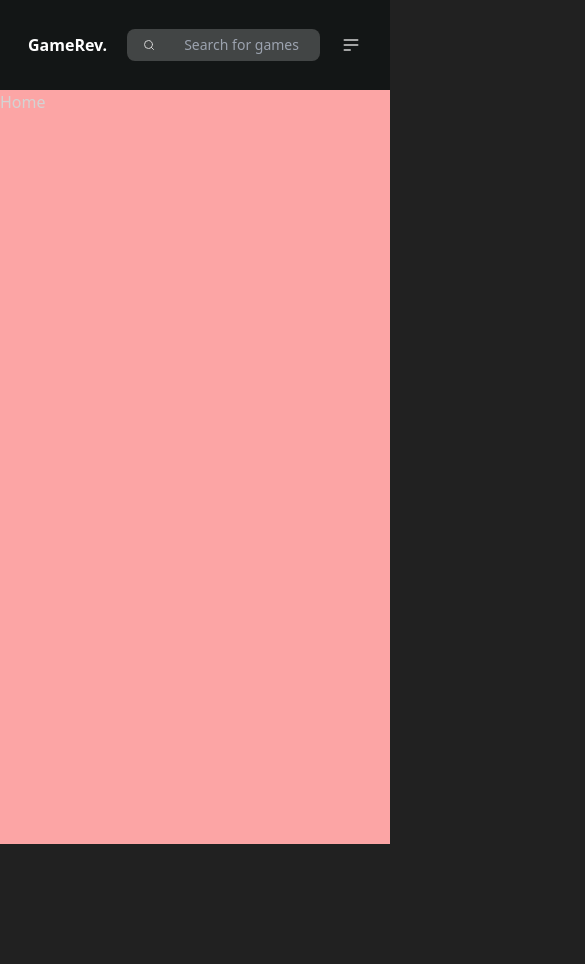
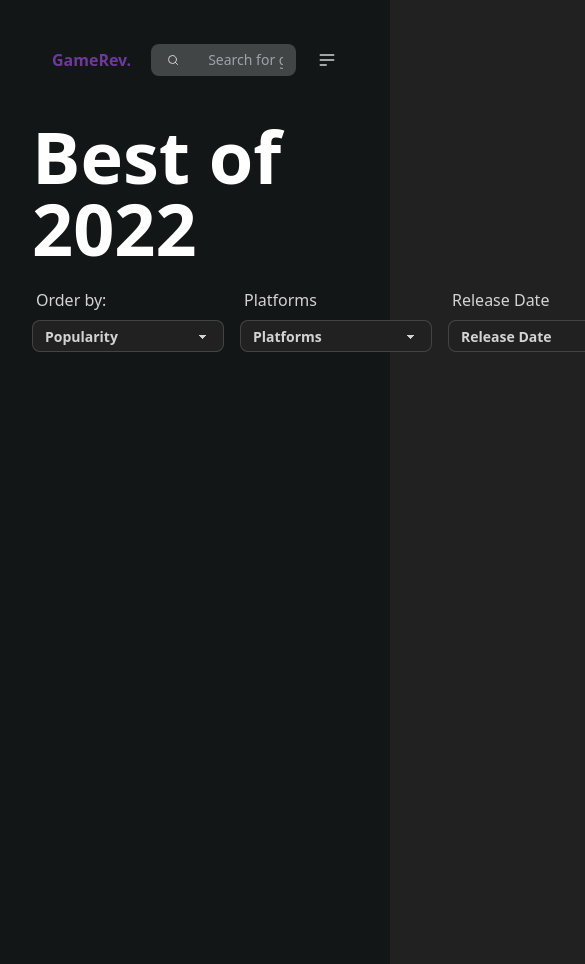
Before and after one commit to Jfraser56/game-browser, a React (Create React App) app: page / in a window 390 px wide. Shown: the top 964 px of the page, 585 px wide, since content can reach past the window. Before the commit the page ends 844 px from the top, so only its background shows below. Built offline with nearby package versions, Linux system fonts and the light colour scheme.

Commit message:
Trying to fix drop down nav on mobile

```diff
--- a/src/App.js
+++ b/src/App.js
@@ -5,7 +5,7 @@ import AsideNav from "./components/global/AsideNav";
 
 function App() {
   return (
-    <div className="flex flex-col h-screen  bg-primary-content">
+    <div className="flex flex-col bg-primary-content">
       <Header />
       <section className="h-full w-full flex">
         <AsideNav />
--- a/src/components/global/AsideNav.jsx
+++ b/src/components/global/AsideNav.jsx
@@ -47,7 +47,7 @@ const AsideNav = () => {
   ];
 
   return (
-    <aside className="hidden lg:block w-[15rem] pl-8 py-8">
+    <aside className="hidden lg:block w-[15rem] p-8">
       <ul className="space-y-4 text-white">
         <li>
           <Link
--- a/src/components/global/Header.jsx
+++ b/src/components/global/Header.jsx
@@ -15,11 +15,13 @@ const Header = () => {
   ];
 
   return (
-    <nav className="navbar bg-transparent py-5">
+    <nav className="navbar bg-transparent p-8">
       <div className="navbar-start flex-1">
-        <h1 className="text-md lg:text-3xl font-bold text-white px-5">
-          GameRev.
-        </h1>
+        <Link to={"/"}>
+          <h1 className="text-md lg:text-3xl font-bold text-secondary px-5">
+            GameRev.
+          </h1>
+        </Link>
       </div>
       <div className="navbar-center flex-auto">
         <div className="input-group input-group-xs lg:input-group-lg">
--- a/src/components/global/Main.jsx
+++ b/src/components/global/Main.jsx
@@ -10,7 +10,7 @@ import Developers from "../../pages/Developers";
 
 const Main = () => {
   return (
-    <div className="bg-red-300 w-full lg:w-[calc(100%_-_15rem)]">
+    <div className="w-full h-screen pl-8 lg:w-[calc(100%_-_15rem)]">
       <Routes>
         <Route path="/" element={<Home />} />
         <Route path="/discover" element={<Home />} />
--- /dev/null
+++ b/src/components/shared/FilterBar.jsx
@@ -0,0 +1,66 @@
+import React from "react";
+
+const FilterBar = () => {
+  const year = new Date().getFullYear();
+
+  const handleFilterSelect = (e) => {
+    e.preventDefault();
+    console.log(e.target.value);
+  };
+
+  const resetSearch = (e) => {
+    e.target.value = "Release Date";
+  };
+
+  return (
+    <div className="flex pt-4 space-x-4">
+      <div>
+        <label className="label">Order by:</label>
+        <select
+          onChange={(e) => handleFilterSelect(e)}
+          value={"Popularity"}
+          className="select select-bordered select-sm w-48 outline-none "
+        >
+          <option>Date added</option>
+          <option>Name</option>
+          <option>Popularity</option>
+          <option>Average Rating</option>
+        </select>
+      </div>
+      <div>
+        <label className="label">Platforms</label>
+        <select
+          onChange={(e) => handleFilterSelect(e)}
+          value={"Platforms"}
+          className="select select-bordered select-sm w-48 outline-none "
+        >
+          <option disabled>Platforms</option>
+          <option>PC</option>
+          <option>Playstation</option>
+          <option>Xbox</option>
+          <option>Nintendo</option>
+          <option>Clear</option>
+        </select>
+      </div>
+      <div>
+        <label className="label">Release Date</label>
+        <select
+          onChange={(e) => resetSearch(e)}
+          value={"Release Date"}
+          className="select select-bordered select-sm w-48 outline-none "
+        >
+          <option disabled>Release Date</option>
+          <option>1970-1979</option>
+          <option>1980-1989</option>
+          <option>1990-1999</option>
+          <option>2000-2009</option>
+          <option>2010-2019</option>
+          <option>2020-{year}</option>
+          <option>Clear</option>
+        </select>
+      </div>
+    </div>
+  );
+};
+
+export default FilterBar;
--- a/src/pages/Home.jsx
+++ b/src/pages/Home.jsx
@@ -1,7 +1,15 @@
 import React from "react";
+import FilterBar from "../components/shared/FilterBar";
 
 const Home = () => {
-  return <div>Home</div>;
+  const year = new Date().getFullYear();
+
+  return (
+    <div>
+      <h1 className="text-7xl font-bold text-white">Best of {year} </h1>
+      <FilterBar />
+    </div>
+  );
 };
 
 export default Home;
```
